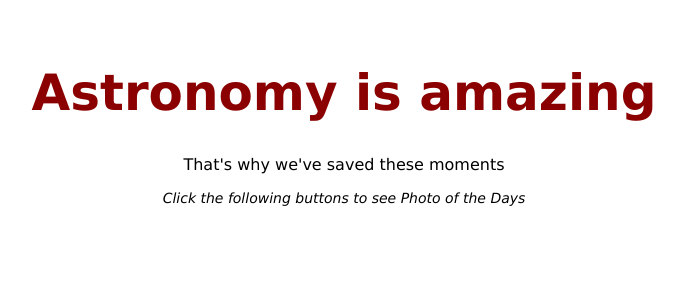
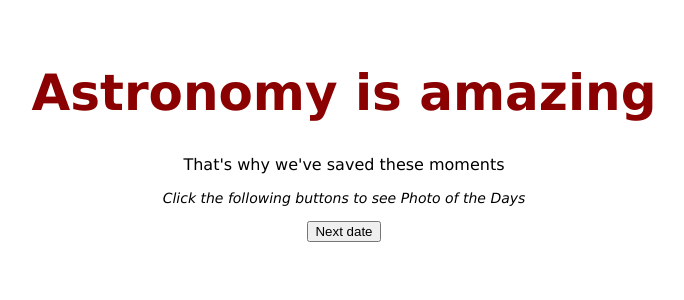
Before and after one commit to Jessiehongtran/nasa2, a React (Create React App) app in the folder photos/: page / in a window 1280 px wide. Shown: the top 300 px of the page, without its empty margins (296-980 px from the left). Built offline with nearby package versions, Linux system fonts and the light colour scheme; no server answers.

Commit message:
got previous date

```diff
--- a/photos/src/Components/PhotoGrid.js
+++ b/photos/src/Components/PhotoGrid.js
@@ -9,6 +9,34 @@ class PhotoGrid extends React.Component {
             photo: ''
         }
     }
+
+    increaseDate(){
+        var currentDate = this.state.date
+        for (let i = 0; i < currentDate.length; i++){
+            var yyyy = currentDate.slice(0, 4)
+            var mm = currentDate.slice(5,7)
+            var dd = currentDate.slice(8,10)
+        }
+
+        var date = parseInt(dd)-1
+        var month = parseInt(mm)
+        var year = parseInt(yyyy)
+
+        if (date <= 0){
+            date = 30
+            month = month -1
+        }
+
+        if (month <= 0){
+            month = 12
+            year = year - 1
+        }
+
+        const yesterday = String(year) + "-" + String(month).padStart(2, '0') + "-" + String(date).padStart(2, '0')
+        this.setState({date: yesterday})
+
+    }
+
 
     componentDidMount(){
         axios
@@ -24,8 +52,10 @@ class PhotoGrid extends React.Component {
 
 
     render(){
+        console.log('the date', this.state.date)
         return (
             <div>
+                <button onClick={() => this.increaseDate()}>Next date</button>
                 <img src={this.state.photo}/>
             </div>
         )
```
